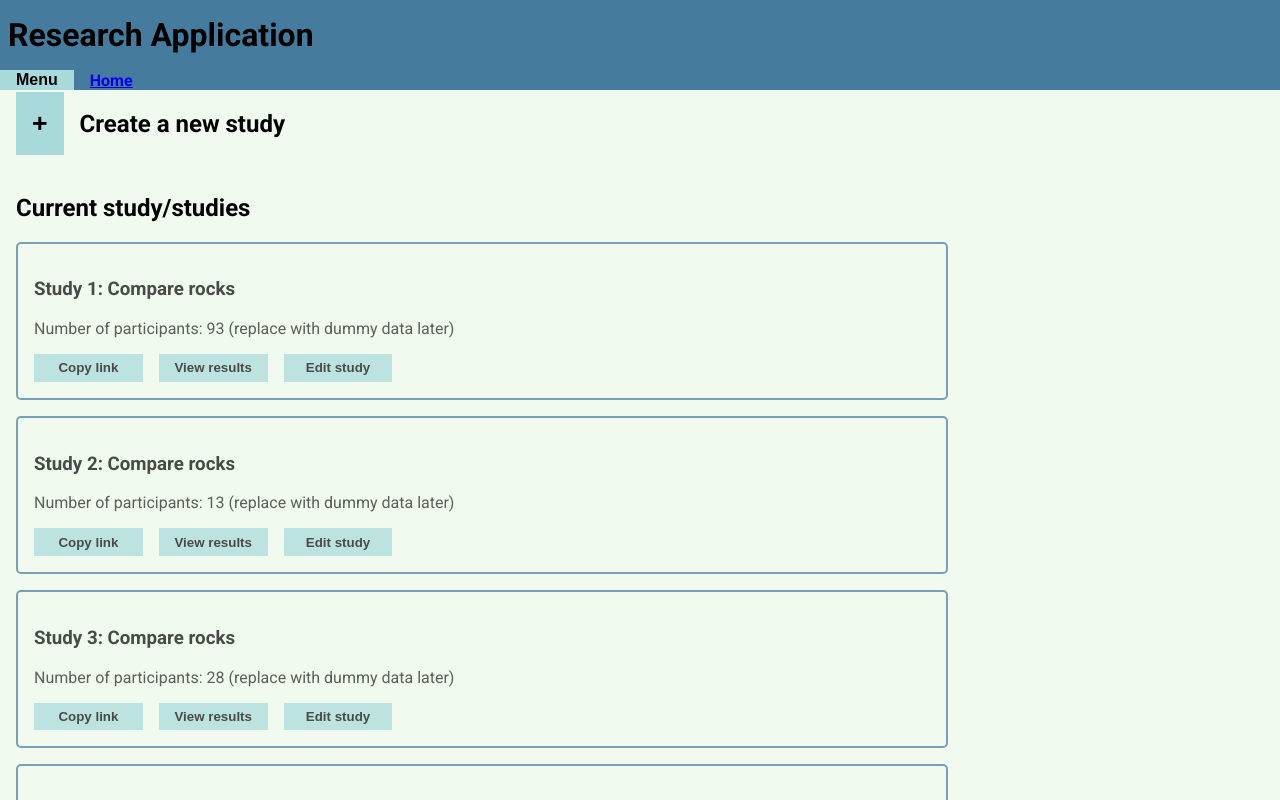
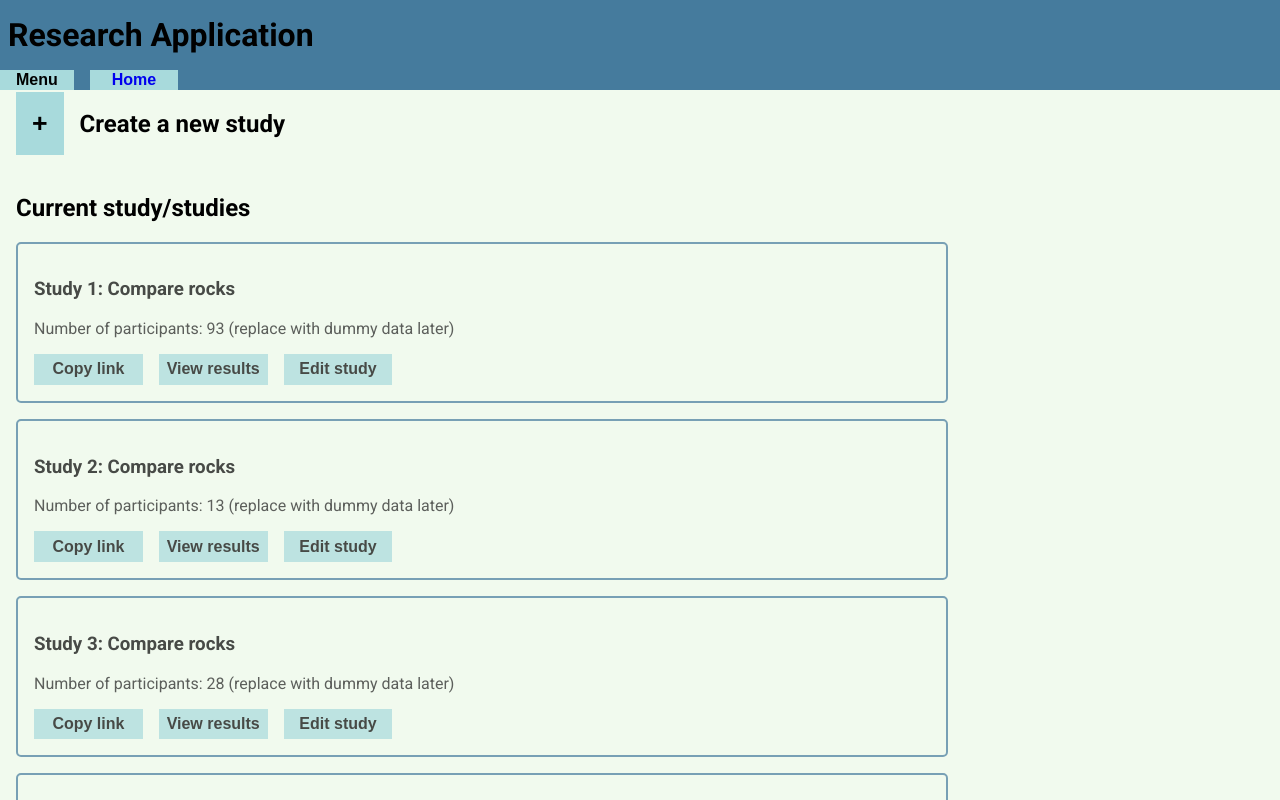
Before and after one commit to Eirikfin/IDG2671Group1, a React (Vite) app in the folder front-end/: page / in a window 1280 px wide. Shown: the top 800 px of the page. Built offline with nearby package versions, Linux system fonts and the light colour scheme.

Commit message:
still working on linking together the document with react-routes...

```diff
--- a/front-end/src/assets/global-styles/App.css
+++ b/front-end/src/assets/global-styles/App.css
@@ -10,11 +10,12 @@ h1 {
   padding: 1rem;
 }
 
-a {
+a, .react_link {
   font-weight: bold;
   font-size: 12pt;
+  text-decoration: none;
 }
-a:visited {
+a:visited, .react_link:visited {
   font-weight: bold;
   color: #1e1e1e;
 }
@@ -25,6 +26,7 @@ p {
 
 button {
   background-color: #A8DADC;
+  font-size: 12pt;
   border: 0;
   font-weight: bold;
   cursor: pointer;
--- a/front-end/src/assets/global-styles/App.scss
+++ b/front-end/src/assets/global-styles/App.scss
@@ -15,9 +15,10 @@ h1 {
     padding: 1rem;
 }
 
-a {
+a, .react_link {
     font-weight: bold;
     font-size: 12pt;
+    text-decoration: none;
 
     &:visited {
         font-weight: bold;
@@ -31,6 +32,7 @@ p {
 
 button {
     background-color: $secondary_btn;
+    font-size: 12pt;
     border: 0;
     font-weight: bold;
     cursor: pointer;
--- a/front-end/src/components/user-interface/header/ui_header.jsx
+++ b/front-end/src/components/user-interface/header/ui_header.jsx
@@ -45,7 +45,7 @@ export default function Header() {
                     </ul>
                 </div>
                 <div>
-                    <Link to="/" className={styles.homeButton} >Home</Link>
+                    <button><Link to="/" className={styles.homeButton} >Home</Link></button>
                 </div>
             </nav>
         </header>
--- a/front-end/src/components/user-interface/header/ui_header.module.css
+++ b/front-end/src/components/user-interface/header/ui_header.module.css
@@ -9,7 +9,7 @@
   position: relative;
   gap: 1rem;
 }
-.header .menuButton {
+.header .menuButton, .header .homeButton {
   font-size: 12pt;
   padding-left: 1rem;
   padding-right: 1rem;
--- a/front-end/src/components/user-interface/header/ui_header.module.scss
+++ b/front-end/src/components/user-interface/header/ui_header.module.scss
@@ -15,7 +15,7 @@
         gap: 1rem;
     }
 
-    .menuButton {
+    .menuButton, .homeButton {
         font-size: 12pt;
         padding-left: 1rem;
         padding-right: 1rem;
--- a/front-end/src/dashboard/CurrentStudy/CurrentStudy.jsx
+++ b/front-end/src/dashboard/CurrentStudy/CurrentStudy.jsx
@@ -1,4 +1,5 @@
 import styles from "./CurrentStudy.module.scss";
+import { Link } from "react-router-dom";
 
 export default function CurrentStudy() {
 
@@ -11,7 +12,7 @@ export default function CurrentStudy() {
                     <p>Number of participants: {Math.floor(Math.random() * 100)} (replace with dummy data later)</p>
                     <div className={styles.study_card_buttons}>
                         <button>Copy link</button>
-                        <button>View results</button>
+                        <button><Link to="/results" className={styles.react_Link}>View results</Link></button>
                         <button>Edit study</button>
                     </div>
                 </div>
--- a/front-end/src/dashboard/CurrentStudy/CurrentStudy.module.css
+++ b/front-end/src/dashboard/CurrentStudy/CurrentStudy.module.css
@@ -27,4 +27,7 @@
 .study_card_buttons > button {
   padding: 0.4rem;
   width: 100%;
+}
+.study_card_buttons > button > .react_Link {
+  color: inherit;
 }/*# sourceMappingURL=CurrentStudy.module.css.map */
--- a/front-end/src/dashboard/CurrentStudy/CurrentStudy.module.scss
+++ b/front-end/src/dashboard/CurrentStudy/CurrentStudy.module.scss
@@ -31,6 +31,10 @@
             &>button {
                 padding: 0.4rem;
                 width: 100%;
+
+                &>.react_Link {
+                    color: inherit;
+                }
             }
         }
     }
--- a/front-end/src/dashboard/PastStudy/PastStudy.jsx
+++ b/front-end/src/dashboard/PastStudy/PastStudy.jsx
@@ -1,4 +1,5 @@
-import styles from './PastStudy.module.scss'
+import styles from './PastStudy.module.scss';
+import { Link } from 'react-router-dom';
 
 export default function PastStudy() {
 
@@ -10,7 +11,7 @@ export default function PastStudy() {
                     <h3>Study {num}: Compare socks</h3>
                     <p>Number of participants: {Math.floor(Math.random() * 100)} (replace with dummy data later)</p>
                     <div className={styles.study_card_buttons}>
-                        <button>View results</button>
+                        <button><Link to="/results">View results</Link></button>
                     </div>
                 </div>
             ))}
```
Also changed, not shown: 2 other files (tests, documents, lock files or other folders).
